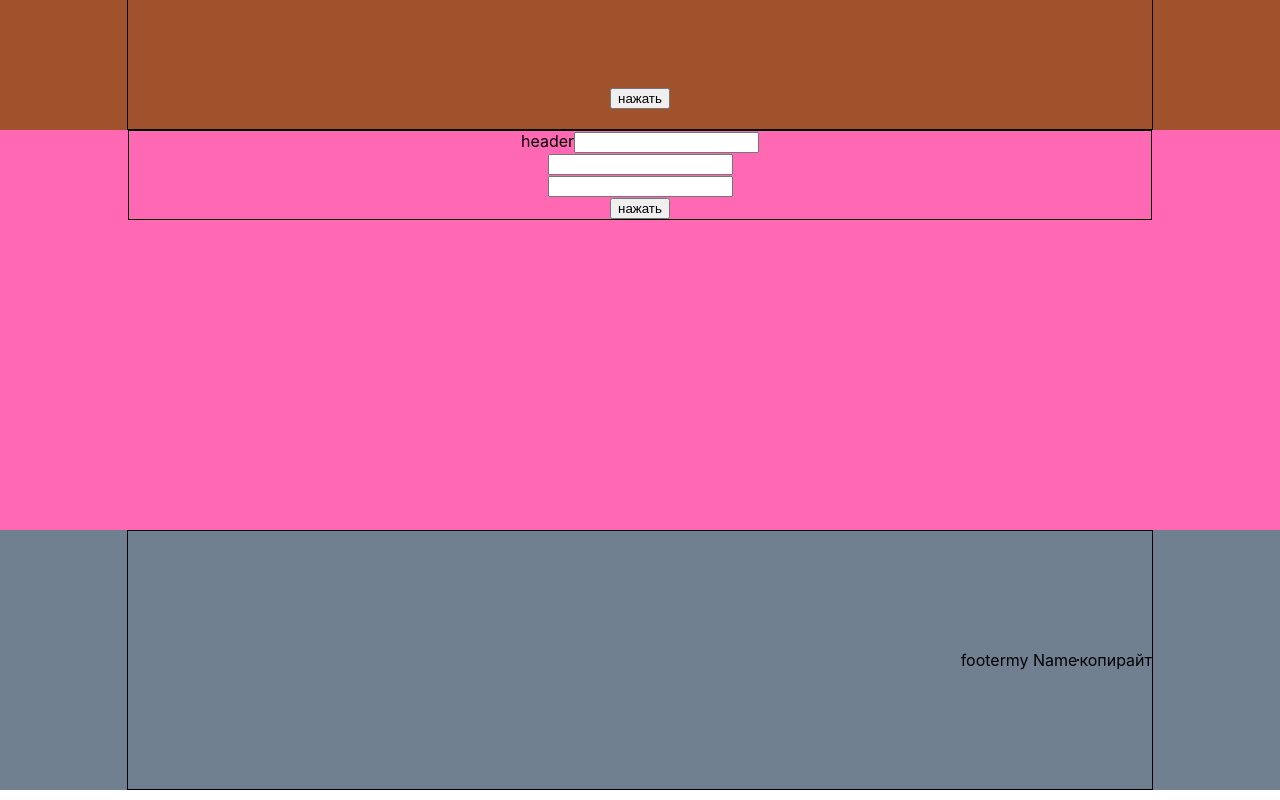
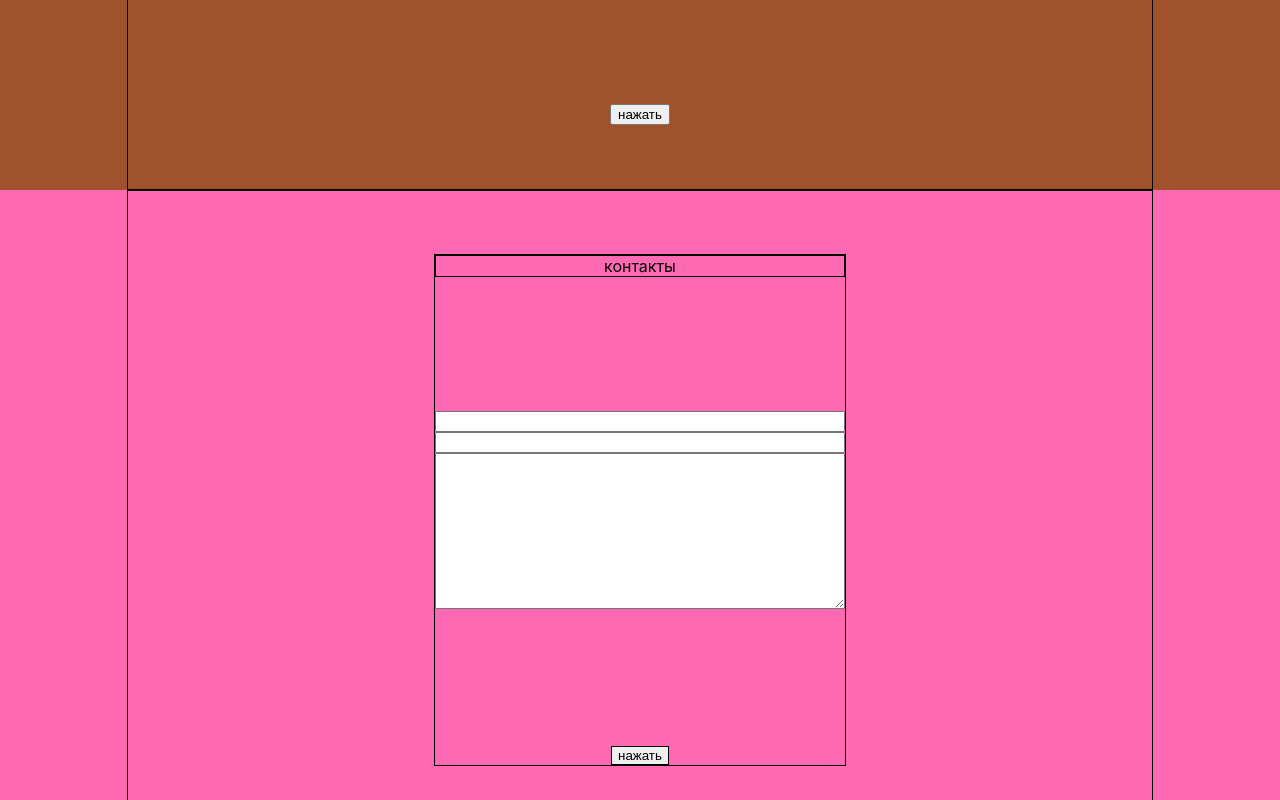
Before and after one commit to VadzimFiadoryn/partfolio, a React (Create React App) app: page / in a window 1280 px wide. Shown: the part 1300-2100 px from the top of the page. Built offline with nearby package versions, Linux system fonts and the light colour scheme.

Commit message:
18.02.20

```diff
--- a/src/Contacts.js
+++ b/src/Contacts.js
@@ -6,14 +6,20 @@ function Contacts() {
     return (
 
         <div className={styles.contacts}>
-            <div className={styles.center1}>
-                <form className={styles.centr}>
-                    header
-                    <input/><br/>
-                    <input/><br/>
-                    <input/><br/>
-                    <button>нажать</button>
-                </form>
+            <div className={styles.conteiner}>
+                <div className={styles.centr}>
+                    <div className={styles.spanBlock}>
+                        <span className={styles.text}>контакты</span>
+                    </div>
+                    <form className={styles.formF}>
+                        <input/>
+                        <input/>
+                        <textarea name="" id="" cols="30" rows="10"></textarea>
+                    </form>
+                    <div className={styles.flexButton}>
+                        <button className={styles.button}>нажать</button>
+                    </div>
+                </div>
             </div>
         </div>
     )
--- a/src/Slogan.js
+++ b/src/Slogan.js
@@ -9,7 +9,7 @@ function Slogan() {
 
             <div className={styles.centere}>
                 <div className={styles.slogan2}>
-                    Slogan
+                    Slogan jgjhgkjgkjg
                 </div>
                 <div className={styles.form}>
                     <form >
--- a/src/contacts.module.css
+++ b/src/contacts.module.css
@@ -1,16 +1,47 @@
 .contacts {
-  height: 50vh;
-  background-color: hotpink;
-  display: flex ;
-  justify-content: center;
+    height: 80vh;
+    background-color: hotpink;
+    display: flex;
+    justify-content: center;
 }
 
-.center1 {
-  width: 80%;
+.text {
+    align: "left";
+}
+
+.conteiner {
+    width: 80%;
+    display: flex;
+    justify-content: center;
+    align-items: center;
+    border: 1px solid;
+
 }
 
 .centr {
+    display: flex;
+    flex-direction: column;
+    height: 80%;
+    width: 40%;
+    justify-content: center;
+    justify-content: space-between;
+    border: 1px solid;
+}
 
-  justify-content: center;
-  border: 1px solid;
+.spanBlock {
+    flex-direction: column;
+    justify-content: flex-start;
+    border: 1px solid;
 }
+
+.button {
+    border: 1px solid;
+}
+
+.flexButton {
+}
+
+.formF {
+    display: flex;
+    flex-direction: column;
+}
--- a/src/slogan.module.css
+++ b/src/slogan.module.css
@@ -1,5 +1,5 @@
 .slogan {
-  height: 300px;
+  height: 360px;
 
   background-color: sienna;
   display: flex ;
@@ -9,6 +9,7 @@
 .slogan2{
   width: 80%;
   height: 20%;
+  display: contents ;
 }
 .centere{
   width: 80%;
```
Also changed, not shown: package.json (+7 -2 lines), 1 other file (tests, documents, lock files or other folders).
